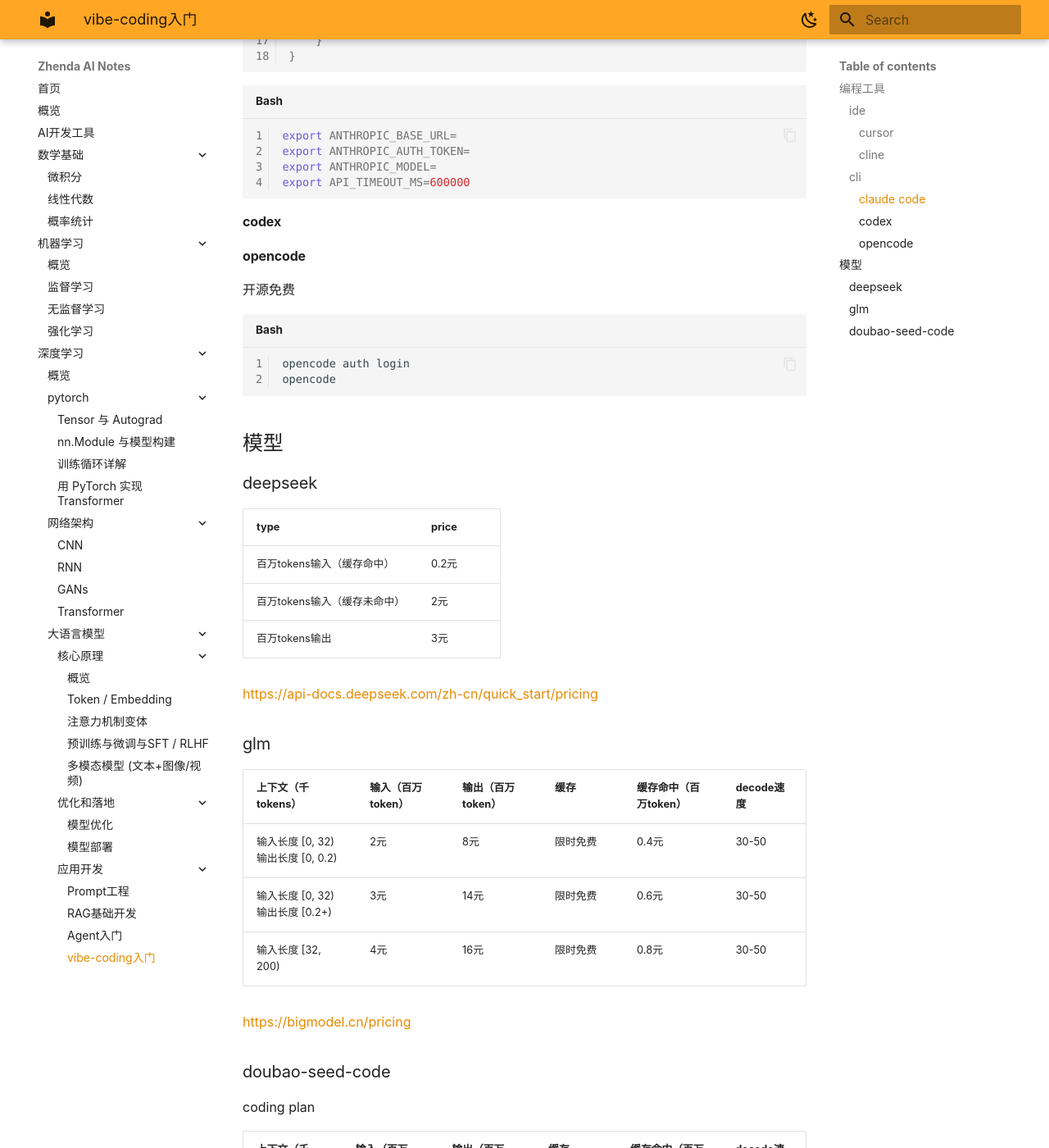
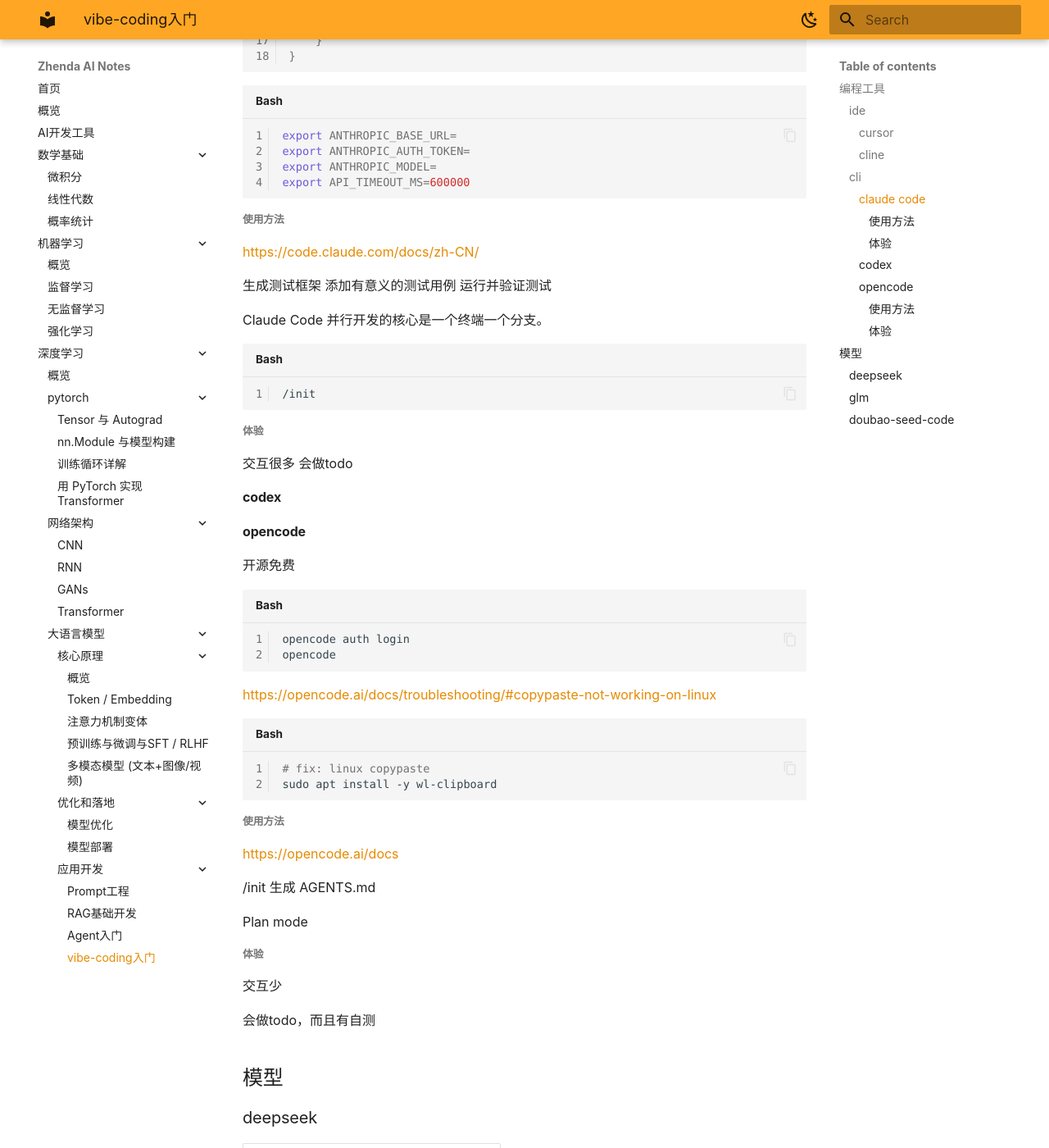
Before and after one commit to zhenda-hub/ai-note, an MkDocs documentation site: the page built from docs/dl/llm/dev/vibe-coding.md, in a window 1280 px wide and 1400 px high, scrolled down 1287 px. Shown: the whole window at 82% size. Built offline with MkDocs 1.6.1 and Material for MkDocs 9.7.7, drawn with Linux system fonts in a browser that asks for light colours; plug-ins that fetch from the network failed and are left out.

Commit message:
update: vibe

````diff
--- a/docs/dl/llm/dev/vibe-coding.md
+++ b/docs/dl/llm/dev/vibe-coding.md
@@ -63,6 +63,25 @@
 export API_TIMEOUT_MS=600000
 ```
 
+##### 使用方法
+
+<https://code.claude.com/docs/zh-CN/>
+
+生成测试框架
+添加有意义的测试用例
+运行并验证测试
+
+
+Claude Code 并行开发的核心是一个终端一个分支。
+
+```bash
+/init
+```
+
+##### 体验
+
+交互很多
+会做todo
 
 #### codex
 
@@ -74,7 +93,30 @@
 ```bash
 opencode auth login
 opencode
+
 ```
+
+
+<https://opencode.ai/docs/troubleshooting/#copypaste-not-working-on-linux>
+```bash
+# fix: linux copypaste
+sudo apt install -y wl-clipboard
+```
+
+##### 使用方法
+
+<https://opencode.ai/docs>
+
+/init
+生成 AGENTS.md
+
+Plan mode
+
+##### 体验
+
+交互少
+
+会做todo，而且有自测
 
 ## 模型
 
````
